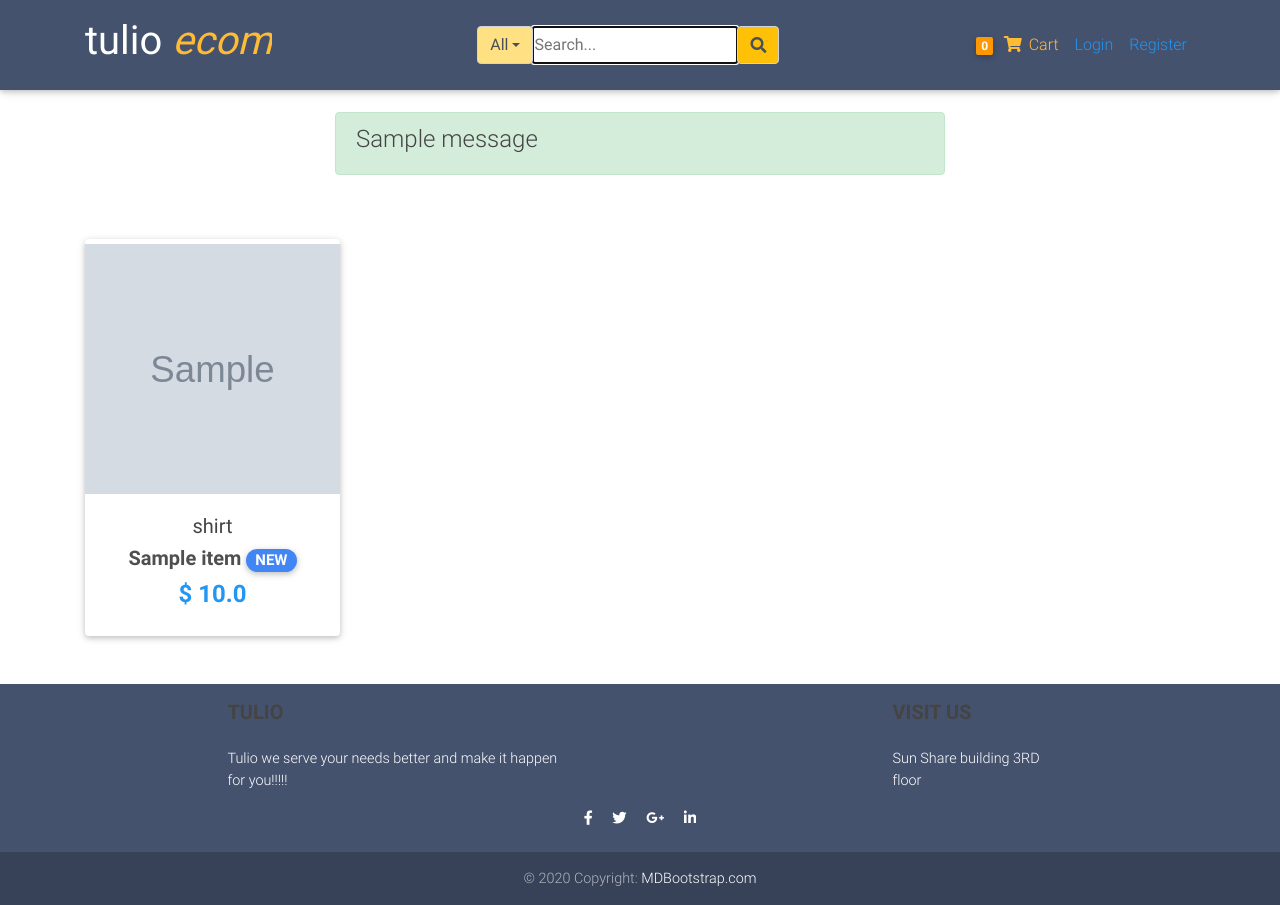
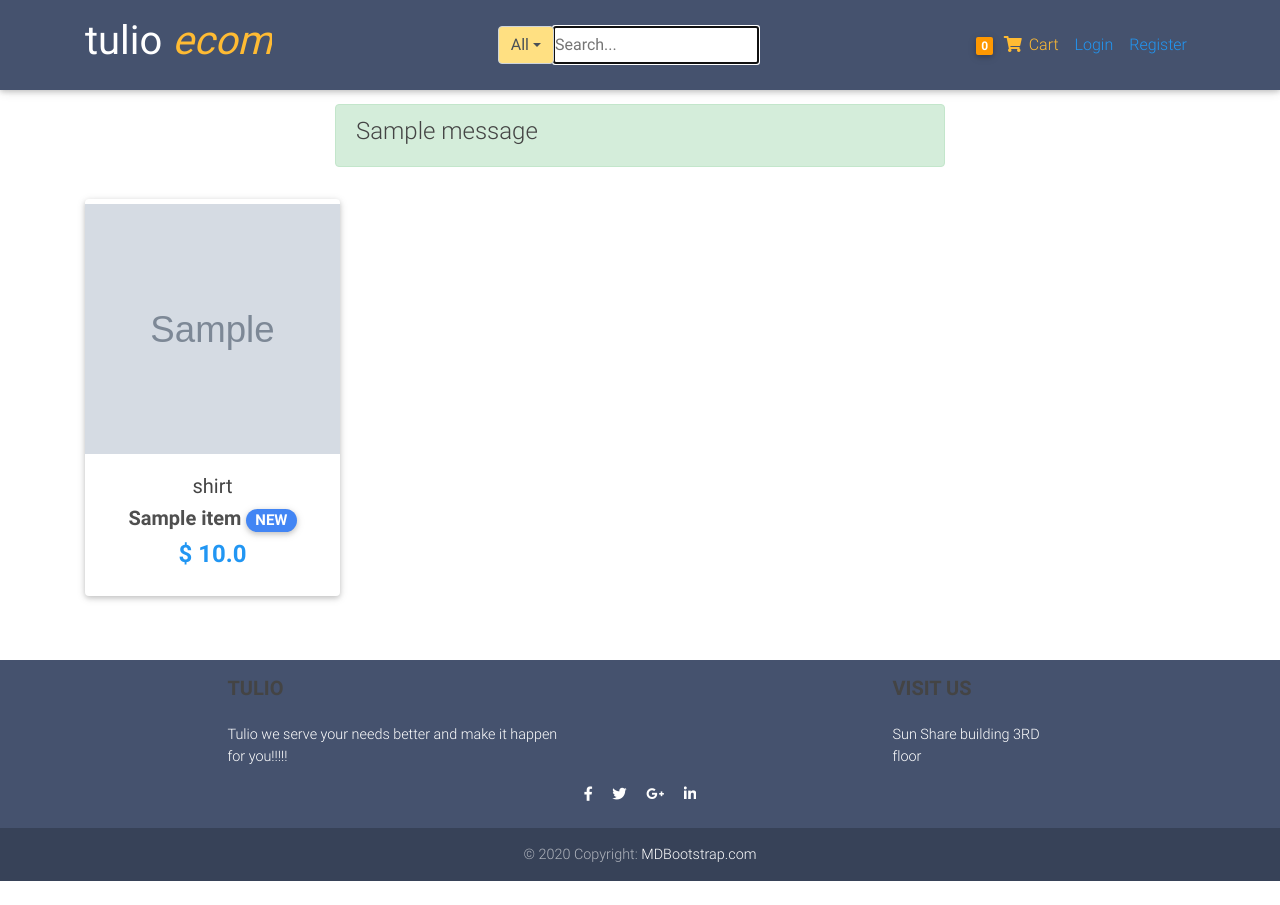
Before and after one commit to Mundia-Pizo/ecom, a Django app: page / in a window 1280 px wide. After the commit the page ends 881 px from the top, so only its background shows below. Run offline with Django 3.2, Linux system fonts and the light colour scheme; tables that the repository leaves empty hold one stand-in row (values such as "Sample post"); grey boxes marked "Sample" are stand-in pictures; one stand-in notice (Sample message) is shown; some libraries are stand-ins or nearby versions.

Commit message:
this is the final commit on the search with postgresql

```diff
--- a/blogs/models.py
+++ b/blogs/models.py
@@ -15,7 +15,7 @@ class ProductQuerySet(models.QuerySet):
 		qs = self
 		if query is not None:
 			vector = SearchVector('title', weight='A') \
-			+ SearchVector('description', weight='B')\
+			+ SearchVector('description', weight='A')\
 			+ SearchVector('slug', weight='C')
 			query =SearchQuery(query)
 			result=Item.objects.annotate(rank=SearchRank(vector,
--- a/blogs/static/blogs/main.css
+++ b/blogs/static/blogs/main.css
@@ -1,7 +1,8 @@
-*{
+*, main{
   margin: 0;
   padding:0;
 }
+
 body {
   background: #ffffff;
   color: #333333;
--- a/blogs/templates/blogs/home.html
+++ b/blogs/templates/blogs/home.html
@@ -20,7 +20,7 @@
       <!--/.Navbar-->
 
       <!--Section: Products v.3-->
-      <section class="text-center mb-4 pt-5">
+      <section class="text-center mb-4 pt-3">
 
 
         <!--Grid row-->
@@ -83,40 +83,6 @@
 
       </section>
       <!--Section: Products v.3-->
-
-      {%if is_paginated%}
-      <nav class="d-flex justify-content-center wow fadeIn">
-        <ul class="pagination pg-blue">
-
-          {%if page_obj.has_previous%}
-          <li class="page-item ">
-            <a class="page-link" href="?page={{page_obj.previous_page_number}}" aria-label="Previous">
-              <span aria-hidden="true">&laquo;</span>
-              <span class="sr-only">Previous</span>
-            </a>
-          </li>
-          {%endif%}
-          <li class="page-item active">
-            <a class="page-link" href="?page={{page_obj.number}}">{{page_obj.number}}
-              <span class="sr-only">(current)</span>
-            </a>
-          </li>
-
-          {%if page_obj.has_next%}
-          <li class="page-item">
-            <a class="page-link" href="?page={{page_obj.next_page_number}}" aria-label="Next">
-              <span aria-hidden="true">&raquo;</span>
-              <span class="sr-only">Next</span>
-            </a>
-          </li>
-          {%endif%}
-        </ul>
-      </nav>
-      {%endif%}
-
     </div>
   </main>
 {%endblock content%}
-</body>
-
-</html>
--- a/blogs/templates/blogs/layout.html
+++ b/blogs/templates/blogs/layout.html
@@ -47,7 +47,6 @@
 
   </style>
 
-<link rel="stylesheet" type="text/css" href="{% static "blogs/main.css" %}">
 
 	{% if title%}
 	<title>blog {{title}} </title>
@@ -62,21 +61,54 @@
 
   <!-- Navbar -->
   {%include 'blogs/nav.html'%}
-<main role="main" class=".container ">
+<main role="main" class="">
 	<div class="row">
-		<div class="col-md center-content mb-6">
+		<div class="col-md-12 center-content mb-3">
       <div class="col-md-6 center-content pt-3" >
       {% if messages %}
-      {% for message in messages%}
-        <div class="alert alert-{{message.tags}} mt-3"><h4>{{message}}</h4></div>
-      {% endfor%}
+        {% for message in messages%}
+          <div class="alert alert-{{message.tags}} mt-2"><h4>{{message}}</h4></div>
+        {% endfor%}
       {% endif%}
       </div>
 			{% block content%} {% endblock%}
+
+
+       {%if is_paginated%}
+      <nav class="d-flex justify-content-center wow fadeIn">
+        <ul class="pagination pg-blue">
+
+          {%if page_obj.has_previous%}
+          <li class="page-item ">
+            <a class="page-link" href="?page={{page_obj.previous_page_number}}" aria-label="Previous">
+              <span aria-hidden="true">&laquo;</span>
+              <span class="sr-only">Previous</span>
+            </a>
+          </li>
+          {%endif%}
+          <li class="page-item active">
+            <a class="page-link" href="?page={{page_obj.number}}">{{page_obj.number}}
+              <span class="sr-only">(current)</span>
+            </a>
+          </li>
+
+          {%if page_obj.has_next%}
+          <li class="page-item">
+            <a class="page-link" href="?page={{page_obj.next_page_number}}" aria-label="Next">
+              <span aria-hidden="true">&raquo;</span>
+              <span class="sr-only">Next</span>
+            </a>
+          </li>
+          {%endif%}
+        </ul>
+      </nav>
+      {%endif%}
+
+
 		</div>
 	</div>
+
 </main>
-
 
 {%include 'blogs/footer.html'%}
 <!-- jQuery first, then Popper.js, then Bootstrap JS -->
--- a/blogs/templates/blogs/search_bar.html
+++ b/blogs/templates/blogs/search_bar.html
@@ -12,10 +12,10 @@
         </div>
          </div>
           <div class="input-group-append">
-            <input type="text" name="q" data-toggle="popover" data-placement="bottom" data-content="Press enter to search" class="" placeholder="Search..." value="" style="" data-original-title="" title="" autofocus="autofocus">
+            <input type="text" name="q" data-toggle="popover" data-placement="bottom" data-content="Press enter to search" class="input input-outline" placeholder="Search..." value="" style="" data-original-title="" title="" autofocus="autofocus">
           </div>
-          <div class="input-group-append">
-          <span class="input-group-text amber id="basic-text1"><i class="fas fa-search text-grey" aria-hidden="true"></i></span>
-        </div>
+          <!--div class="input-group-append" type="submit">
+              <span class="input-group-text amber id="basic-text1"><i class="fas fa-search text-grey" aria-hidden="true"></i></span>
+          </div-->
    </div>
   </form>
--- a/blogs/templates/blogs/search_items.html
+++ b/blogs/templates/blogs/search_items.html
@@ -4,7 +4,7 @@
 
 <div class='row title-row center-content col-md-8 pt-2'>
     <div class='col-8 py-0'>
-        <h3 class='my-0 py-0'>Results for <b>{{ query }}</b></h3>
+        <h3 class='my-0 py-0'>{{object.count}} Results for <b>{{ query }}</b></h3>
     </div>
     <hr>
 </div>
--- a/blogs/views.py
+++ b/blogs/views.py
@@ -75,62 +75,6 @@ class CheckoutView(LoginRequiredMixin, View):
 			messages.error(self.request, f"No active orders available")
 			return redirect(self.request, "blogs:order_summary")
 
-# class PaymentView(View):
-# 	def get(self, *args, **kwargs):
-# 		order = Order.objects.get(user=self.request.user, ordered=False)
-# 		context={'order':order}
-# 		return render(self.request, "blogs/payment_option.html", context)
-
-	# def post(self, *args, **kwargs):
-	# 	order = Order.objects.get(user=self.request.user, ordered=False)
-	# 	token = self.request.POST.get('stripe-token-handler')
-	# 	amount=int(order.get_total()*100)
-	# 	try:
-	# 		charge=stripe.Charge.create(
-	# 		amount=amount,
-	# 		currency="gbp",
-	# 		source="token",
-	# 		)
-	# 		payement=Payment()
-	# 		payment.stripe_charge_id=charge['id']
-	# 		payment.user=self.request.user
-	# 		payment.amount =order.get_total()
-	# 		payment.save()
-
-			# order_item =order.items.all()
-			# order_item.update(ordered=True)
-			# order.ordered=True
-			# order.payment=payment
-			# order.save()
-
-	# 		messages.success("Your purchase was successfull")
-	# 		return redirect("/")
-
-		# except stripe.error.CardError as err:
-		# 	body = e.json_body
-		# 	err = body.get('error', {})
-		# 	messages.error(self.request, f"card eror")
-		# except stripe.error.RateLimitError as err:
-		#   # Too many requests made to the API too quickly
-		#   messages.error(self.request, "Rate limit error")
-		# except stripe.error.InvalidRequestError as err:
-		#   # Invalid parameters were supplied to Stripe's API
-		#   messages.error(self.request, f"")
-		# except stripe.error.AuthenticationError as err:
-		#   # Authentication with Stripe's API failed
-		#   # (maybe you changed API keys recently)
-		#   messages.error(self.request, f"")
-		# except stripe.error.APIConnectionError as err:
-		#   # Network communication with Stripe failed
-		#   messages.error(self.request, f"")
-		# except stripe.error.StripeError as err:
-		#   # Display a very generic error to the user, and maybe send
-		#   # yourself an email
-		#   messages.error(self.request, f"")
-		# except Exception as err:
-		#   # Something else happened, completely unrelated to Stripe
-		#   messages.error(self.request, f"")
-
 
 def products(request):
 	context={
@@ -140,7 +84,7 @@ def products(request):
 
 class HomeView(ListView):
 	model = Item
-	paginate_by=20
+	paginate_by=12
 	template_name = "blogs/home.html"
 
 class OrderSummaryView(LoginRequiredMixin,View):
@@ -252,21 +196,6 @@ class SearchView(ListView):
 
         if query is not None:
         	return Item.objects.search(query=query)
-            # product_results        = Item.objects.search(query)
-            # # lesson_results      = Lesson.objects.search(query)
-            # # profile_results     = Profile.objects.search(query)
-
-            # # combine querysets
-            # queryset_chain = chain(
-            #         product_results ,
-            #         # lesson_results,
-            #         # profile_results
-            # )
-            # qs = sorted(queryset_chain,
-            #             key=lambda instance: instance.pk,
-            #             reverse=True)
-            # self.count = len(qs) # since qs is actually a list
-            # return qs
         return Item.objects.none()
 
 class CategoryView(ListView):
@@ -295,6 +224,7 @@ class ItemAploadView(LoginRequiredMixin, CreateView):
 				'category','label','image',
 					'description']
 	template_name= 'blogs/aplaoditem.html'
+	success_url='/dashboard'
 
 	def form_valid(self, form):
 		form.instance.owner=self.request.user
```
Also changed, not shown: media/product_pictures/baby4_bjG48Kk.jpeg (added), media/product_pictures/baby6_w15n5uh.jpeg (added), media/product_pictures/baby7_uPrpqry.jpeg (added), media/product_pictures/lady_clothes1.jpeg (added), media/product_pictures/lady_watch2.jpeg (added), media/product_pictures/lady_watch3.jpeg (added).
